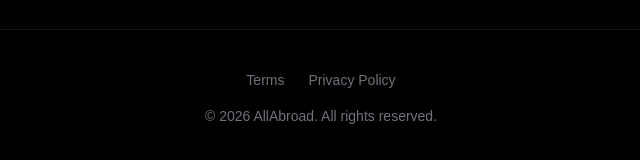
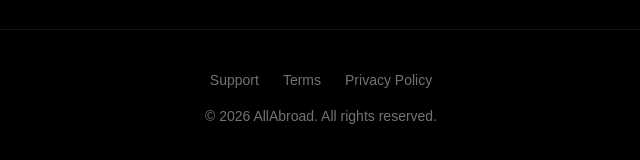
Before and after one commit to mattcruz45/allabroad.com, a Next.js app: page / in a window 1280 px wide. Shown: the part 1432-1592 px from the top of the page, without its empty margins (319-959 px from the left). Built offline with nearby package versions, Linux system fonts and the light colour scheme.

Commit message:
support link

```diff
--- a/app/page.tsx
+++ b/app/page.tsx
@@ -47,6 +47,12 @@ export default function LandingPage() {
       {/* Footer */}
       <footer className="py-10 text-center text-sm text-zinc-500 border-t border-zinc-900 mt-20">
         <div className="flex justify-center gap-6 mb-4">
+          <a
+            href="mailto:roughterrainco@gmail.com"
+            className="hover:text-white transition-colors cursor-pointer"
+          >
+            Support
+          </a>
           <Link href="/terms" className="hover:text-white transition">Terms</Link>
           <Link href="/privacypolicy" className="hover:text-white transition">Privacy Policy</Link>
         </div>
```
